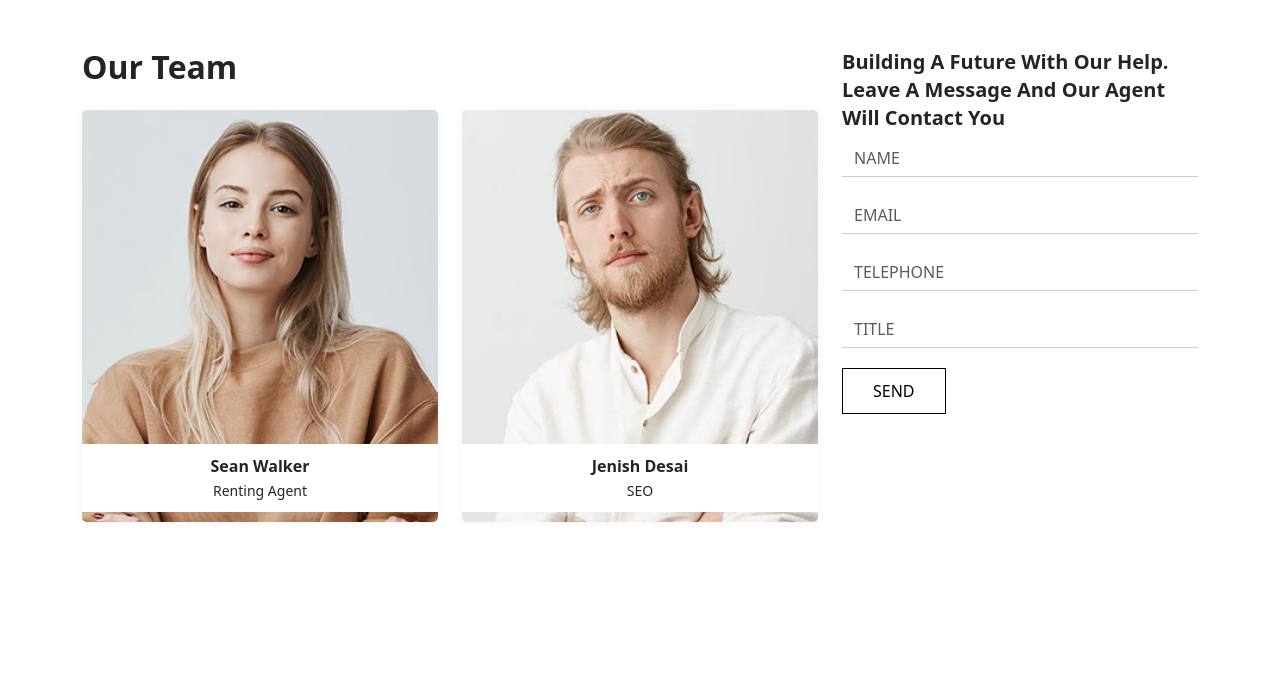
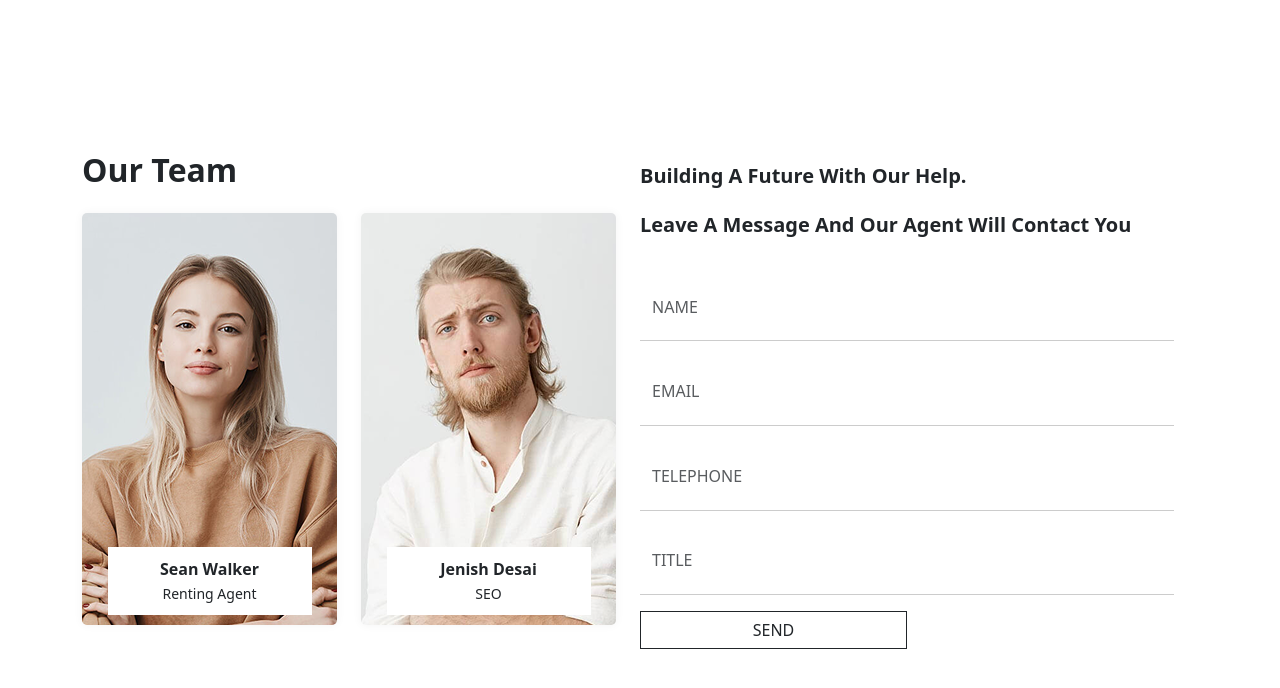
Before and after one commit to AnastasiiaBol/hw_test_skyhaus, a website: page index.html in a window 1280 px wide. Drawn offline with nearby package versions, Linux system fonts and the light colour scheme.

Commit message:
second commit

```diff
--- a/css/style.css
+++ b/css/style.css
@@ -11,10 +11,14 @@
 .team-overlay {
     position: absolute;
     bottom: 10px;
-    width: 100%;
+    width: 240px;
     background: rgba(255, 255, 255, 1);
     text-align: center;
     padding: 10px;
+    left: 0;
+    right: 0;
+    max-width: 80%;
+    margin: auto;
 }
 
 .form-control {
@@ -42,5 +46,9 @@
 }
 
 h5 {
-    line-height: 1.4;
+    line-height: 49px;
 }
+
+.col-lg-4{
+    min-height: 100%
+}
--- a/index.html
+++ b/index.html
@@ -13,9 +13,9 @@
 
 </head>
 <body>
-<div class="container py-5">
-    <div class="row">
-        <div class="col-lg-8">
+<div class="container min-vh-100 d-flex align-items-center">
+    <div class="row w-100">
+        <div class="col-md-6">
             <h2 class="fw-bold mb-4">Our Team</h2>
             <div class="row">
 
@@ -42,14 +42,19 @@
         </div>
 
 
-        <div class="col-lg-4">
-            <h5 class="fw-bold">Building A Future With Our Help.<br>Leave A Message And Our Agent Will Contact You</h5>
-            <form>
-                <input type="text" class="form-control" placeholder="NAME">
-                <input type="email" class="form-control" placeholder="EMAIL">
-                <input type="tel" class="form-control" placeholder="TELEPHONE">
-                <input type="text" class="form-control" placeholder="TITLE">
-                <button type="submit" class="send-btn">SEND</button>
+        <div class="col-md-6 d-flex">
+            <form class="d-flex flex-column justify-content-between w-100 h-100" style="min-height: 100%;">
+                <div class="d-flex flex-column flex-grow-1 justify-content-between">
+                    <h5 class="fw-bold mb-4">
+                        Building A Future With Our Help.<br>
+                        Leave A Message And Our Agent Will Contact You
+                    </h5>
+                    <input type="text" class="form-control mb-3 flex-grow-1" placeholder="NAME">
+                    <input type="email" class="form-control mb-3 flex-grow-1" placeholder="EMAIL">
+                    <input type="tel" class="form-control mb-3 flex-grow-1" placeholder="TELEPHONE">
+                    <input type="text" class="form-control mb-3 flex-grow-1" placeholder="TITLE">
+                </div>
+                <button type="submit" class="btn btn-outline-dark w-50 text-center rounded-0">SEND</button>
             </form>
         </div>
     </div>
```
